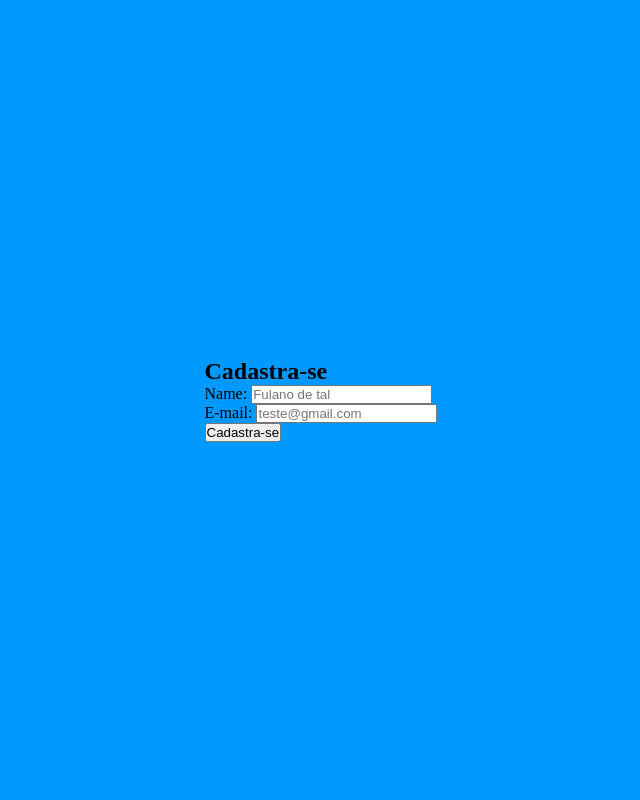
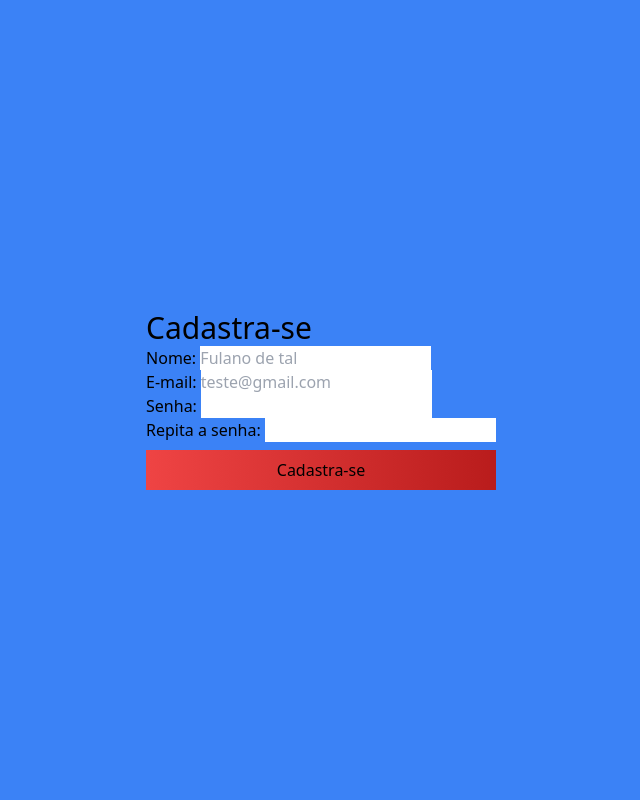
Before and after one commit to ramonlopessouza/autenticacao, a PHP site: page /register.php in a window 1280 px wide. Shown: the whole page, without its empty margins (319-959 px from the left). Run offline with PHP 8.4, Linux system fonts and the light colour scheme; some libraries are stand-ins or nearby versions.

Commit message:
adicionado tailwind ao projeto

```diff
--- a/register.css
+++ /dev/null
@@ -1,16 +0,0 @@
-*{
-    margin: 0;
-    padding: 0;
-}
-
-.container {
-    position: absolute;
-    left: 0;
-    top: 0;
-    right: 0;
-    bottom: 0;
-    display: flex;
-    align-items: center; /* horizontal */
-    justify-content: center; /* vertical */
-    background: #09f;
-}
--- a/register.php
+++ b/register.php
@@ -6,27 +6,33 @@
           content="width=device-width, user-scalable=no, initial-scale=1.0, maximum-scale=1.0, minimum-scale=1.0">
     <meta http-equiv="X-UA-Compatible" content="ie=edge">
     <title>Document</title>
-    <link rel="stylesheet" type="text/css" href="register.css">
+    <script src="https://cdn.tailwindcss.com"></script>
 </head>
 <body>
-<main class="container">
-    <article class="content">
-        <header class="content-header">
-            <h1 class="title">Cadastra-se</h1>
+<main class="fixed left-0 top-0 right-0 bottom-0 flex items-center justify-center bg-blue-500">
+    <article>
+        <header>
+            <h1 class="text-3xl">Cadastra-se</h1>
         </header>
         <div>
-            <form>
-                <div>
-                    <label for="name">Name:</label>
-                    <input type="text" id="name" placeholder="Fulano de tal">
+            <form class="">
+                <div class="">
+                    <label for="name">Nome:</label>
+                    <input type="text" id="name" name="name" placeholder="Fulano de tal" class="" required>
                 </div>
-                <div>
-                    <label for="email">E-mail:</label>
-                    <input type="email" id="email" placeholder="teste@gmail.com">
+                <div class="">
+                    <label for="email" class="">E-mail:</label>
+                    <input type="email" id="email" name="email" placeholder="teste@gmail.com" class="" required>
                 </div>
-                <div class="button">
-                    <button type="button">Cadastra-se</button>
+                <div class="">
+                    <label for="password" class="">Senha: </label>
+                    <input type="password" id="password" name="password" class="" required>
                 </div>
+                <div class="">
+                    <label for="password_repeat" class="">Repita a senha: </label>
+                    <input type="password" id="password_repeat" name="password_repeat" class="" required>
+                </div>
+                <button type="submit" class="w-full p-2 mt-2 bg-gradient-to-r from-red-500 to-red-700">Cadastra-se</button>
             </form>
         </div>
     </article>
```
